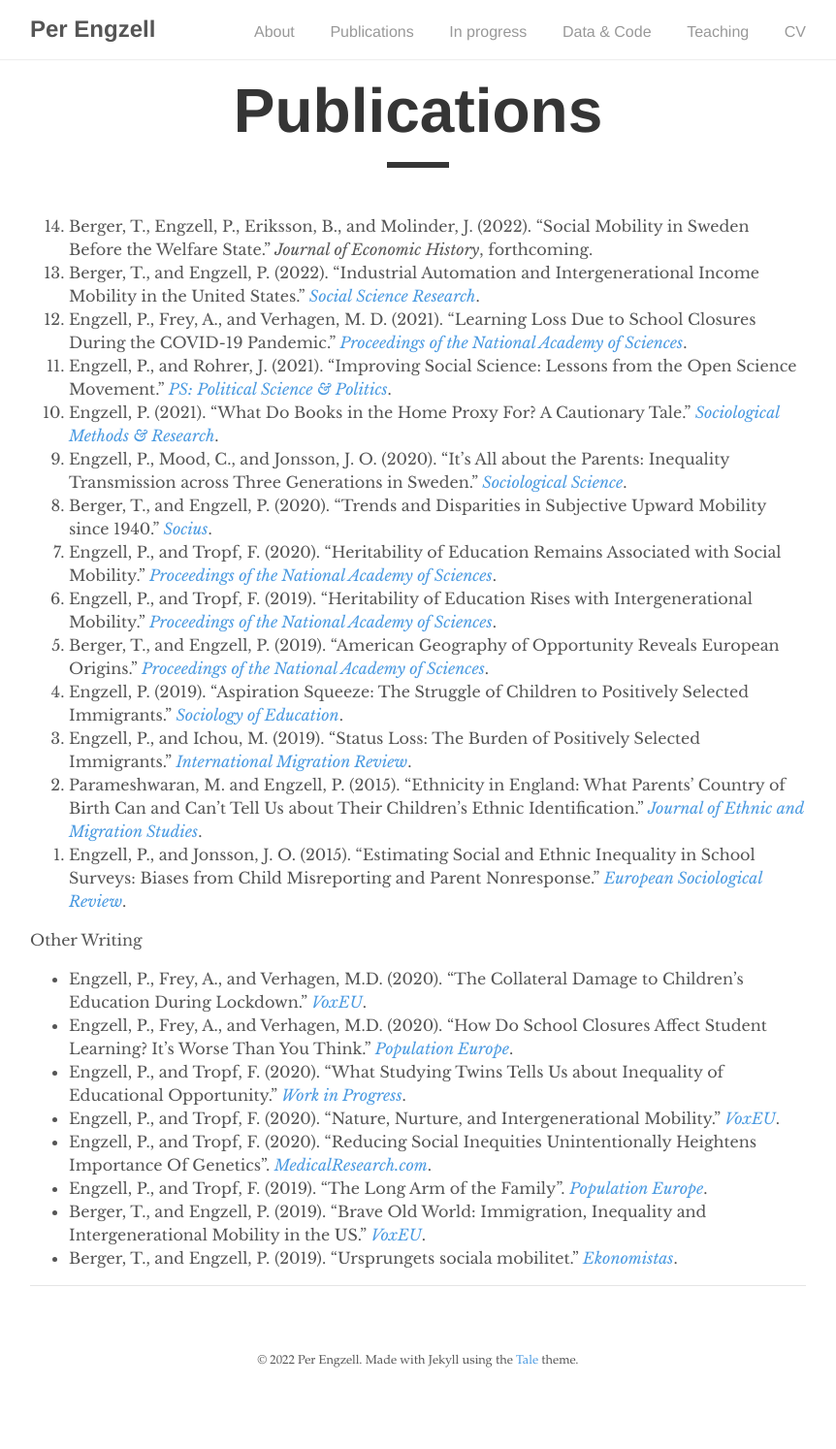
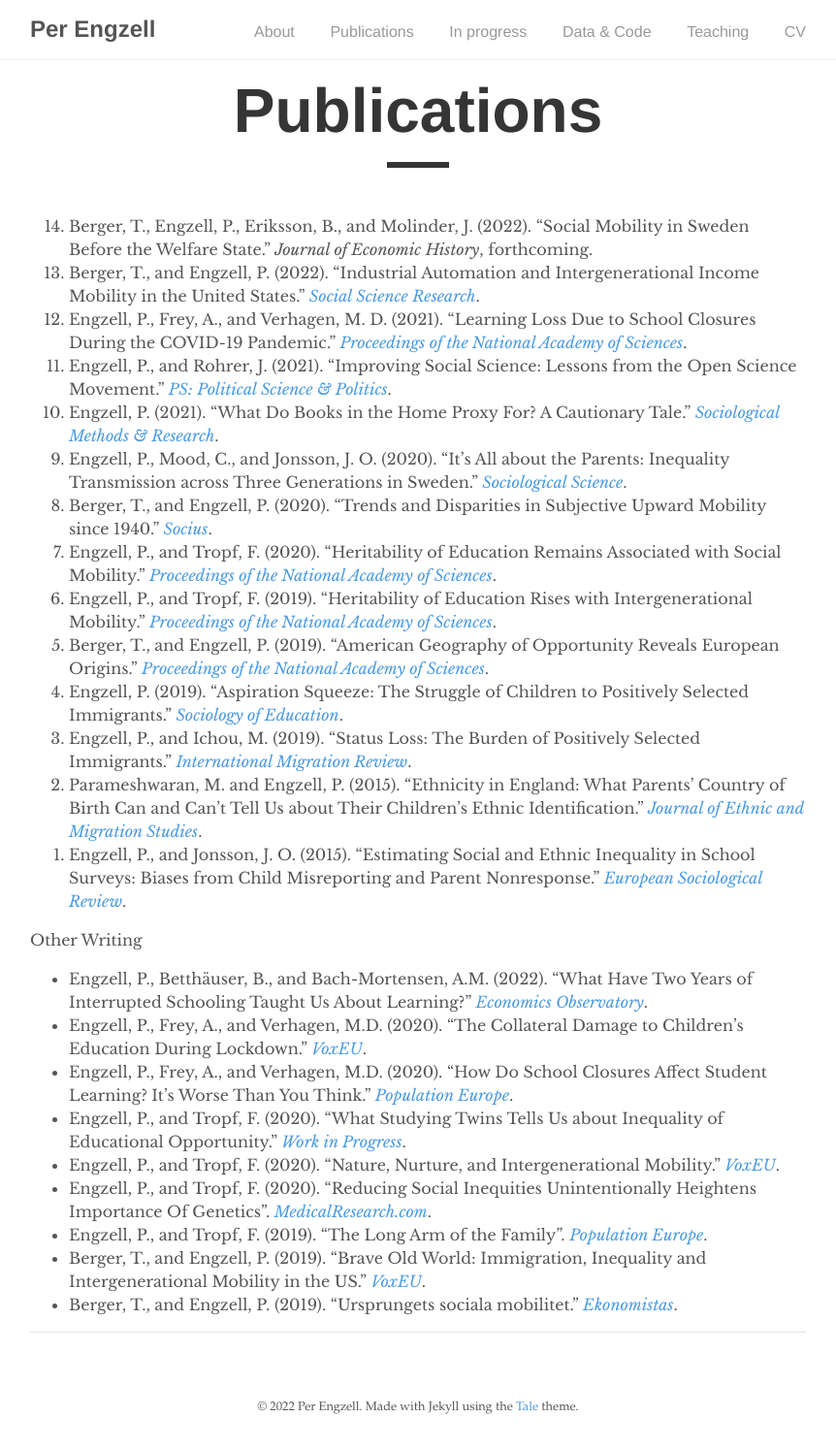
Before and after one commit to pengzell/pengzell.github.io, a Jekyll site: the page built from _pages/publications.md, in a window 1280 px wide. Shown: the whole page at 97% size, without its empty margins (209-1071 px from the left). Built offline with Jekyll 4.4.1, drawn with Linux system fonts in a browser that asks for light colours; before the commit the page ends 1446 px from its top, so only the background shows below that.

Commit message:
Update publications.md

```diff
--- a/_pages/publications.md
+++ b/_pages/publications.md
@@ -22,6 +22,7 @@ permalink: /publications/
 {: reversed="reversed"}
 
 Other Writing
+- Engzell, P., Betthäuser, B., and Bach-Mortensen, A.M. (2022). "What Have Two Years of Interrupted Schooling Taught Us About Learning?" [*Economics Observatory*](https://www.economicsobservatory.com/what-have-two-years-of-interrupted-schooling-taught-us-about-learning).
 - Engzell, P., Frey, A., and Verhagen, M.D. (2020). "The Collateral Damage to Children’s Education During Lockdown." [*VoxEU*](https://voxeu.org/article/collateral-damage-children-s-education-during-lockdown).
 - Engzell, P., Frey, A., and Verhagen, M.D. (2020). "How Do School Closures Affect Student Learning? It’s Worse Than You Think." [*Population Europe*](https://population-europe.eu/research/policy-insights/how-do-school-closures-affect-student-learning-its-worse-you-think).
 - Engzell, P., and Tropf, F. (2020). "What Studying Twins Tells Us about Inequality of Educational Opportunity." [*Work in Progress*](http://www.wipsociology.org/2020/03/26/what-studying-twins-tells-us-about-inequality-of-educational-opportunity/).
```
